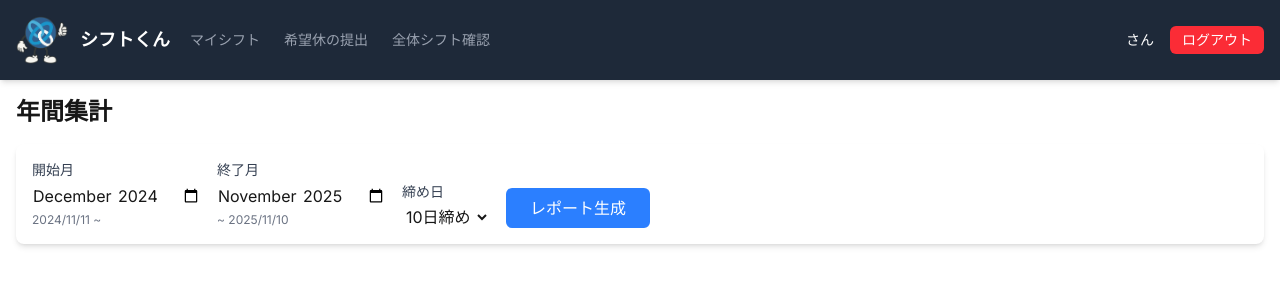
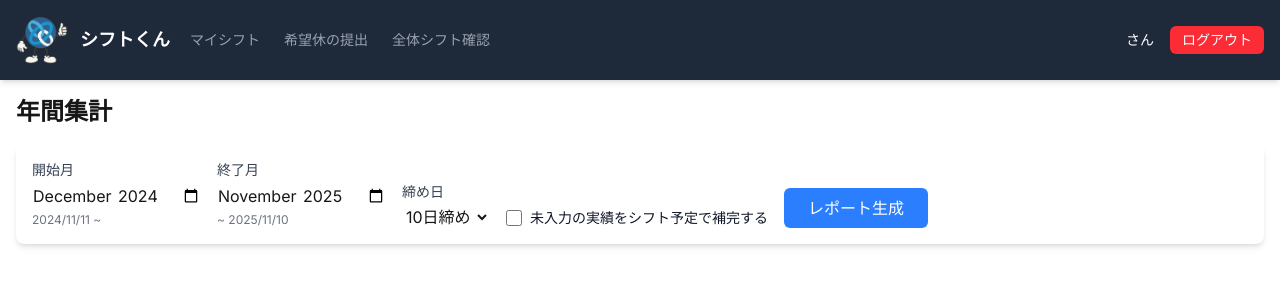
Before and after one commit to taksam2020-byte/shift-management-app, a Next.js app: page /admin/reports/cross-period in a window 1280 px wide. Shown: the top 300 px of the page. Built offline with nearby package versions, Linux system fonts and the light colour scheme; sample sign-in values are in the browser's storage.

Commit message:
Fix: 年間集計のUIとデフォルト期間を修正

```diff
--- a/src/app/admin/reports/cross-period/page.tsx
+++ b/src/app/admin/reports/cross-period/page.tsx
@@ -1,7 +1,7 @@
 'use client';
 
 import { useState, useEffect } from 'react';
-import { format, addMonths, subMonths } from 'date-fns';
+import { format } from 'date-fns';
 
 // --- Type Definitions ---
 interface CrossPeriodReport {
@@ -12,18 +12,17 @@ interface CrossPeriodReport {
 
 const getInitialMonths = (closingDay: string) => {
     const today = new Date();
+    const currentYear = today.getFullYear();
     let startMonth, endMonth;
 
     if (closingDay === '10') {
-        // 前年12月度から当年11月度 (表示は12月まで)
-        const currentYear = today.getFullYear();
+        // 前年12月度 (11/11-12/10) から 当年11月度 (10/11-11/10)
         startMonth = new Date(currentYear - 1, 11, 1); // 前年12月
-        endMonth = new Date(currentYear, 10, 1); // 当年11月
+        endMonth = new Date(currentYear, 10, 1);     // 当年11月
     } else { // 20日締め
-        // 当年2月度から次年1月度
-        const currentYear = today.getFullYear();
-        startMonth = new Date(currentYear, 1, 1); // 当年2月
-        endMonth = new Date(currentYear + 1, 0, 1); // 次年1月
+        // 当年2月度 (1/21-2/20) から 次年1月度 (12/21-1/20)
+        startMonth = new Date(currentYear, 1, 1);       // 当年2月
+        endMonth = new Date(currentYear + 1, 0, 1);     // 次年1月
     }
     return {
         start: startMonth.toISOString().substring(0, 7),
@@ -32,6 +31,7 @@ const getInitialMonths = (closingDay: string) => {
 };
 
 const getPeriodDates = (monthStr: string, closingDay: string) => {
+    if (!monthStr) return { start: '', end: '' };
     const [year, month] = monthStr.split('-').map(Number);
     const d = parseInt(closingDay, 10);
     const periodEnd = new Date(year, month - 1, d);
@@ -45,6 +45,7 @@ export default function CrossPeriodReportPage() {
   const [closingDay, setClosingDay] = useState('10');
   const [months, setMonths] = useState(() => getInitialMonths(closingDay));
   const [reportData, setReportData] = useState<CrossPeriodReport | null>(null);
+  const [useSchedule, setUseSchedule] = useState(false);
   const [isLoading, setIsLoading] = useState(false);
   const [error, setError] = useState<string | null>(null);
 
@@ -61,7 +62,7 @@ export default function CrossPeriodReportPage() {
         startMonth: months.start,
         endMonth: months.end,
         closingDay,
-        useSchedule: 'false', // This report is for actuals only for now
+        useSchedule: String(useSchedule),
       });
       const response = await fetch(`/api/reports/cross-period?${params.toString()}`);
       if (!response.ok) {
@@ -77,8 +78,8 @@ export default function CrossPeriodReportPage() {
     }
   };
 
-  const { start: startDate, end: endDate } = getPeriodDates(months.start, closingDay);
-  const { start: finalStartDate, end: finalEndDate } = getPeriodDates(months.end, closingDay);
+  const { start: startDate, end: _ } = getPeriodDates(months.start, closingDay);
+  const { start: __, end: finalEndDate } = getPeriodDates(months.end, closingDay);
 
   const columnTotals = reportData ? reportData.months.map(month =>
     reportData.employees.reduce((acc, emp) => acc + (reportData.results[emp.id]?.[month] || 0), 0)
@@ -123,6 +124,18 @@ export default function CrossPeriodReportPage() {
             <option value="10">10日締め</option>
             <option value="20">20日締め</option>
           </select>
+        </div>
+        <div className="flex items-center pt-4 sm:pt-0">
+          <input
+            type="checkbox"
+            id="useSchedule"
+            checked={useSchedule}
+            onChange={(e) => setUseSchedule(e.target.checked)}
+            className="h-4 w-4 rounded border-gray-300 text-indigo-600 focus:ring-indigo-500"
+          />
+          <label htmlFor="useSchedule" className="ml-2 block text-sm text-gray-900">
+            未入力の実績をシフト予定で補完する
+          </label>
         </div>
         <button
           onClick={handleGenerateReport}
```
